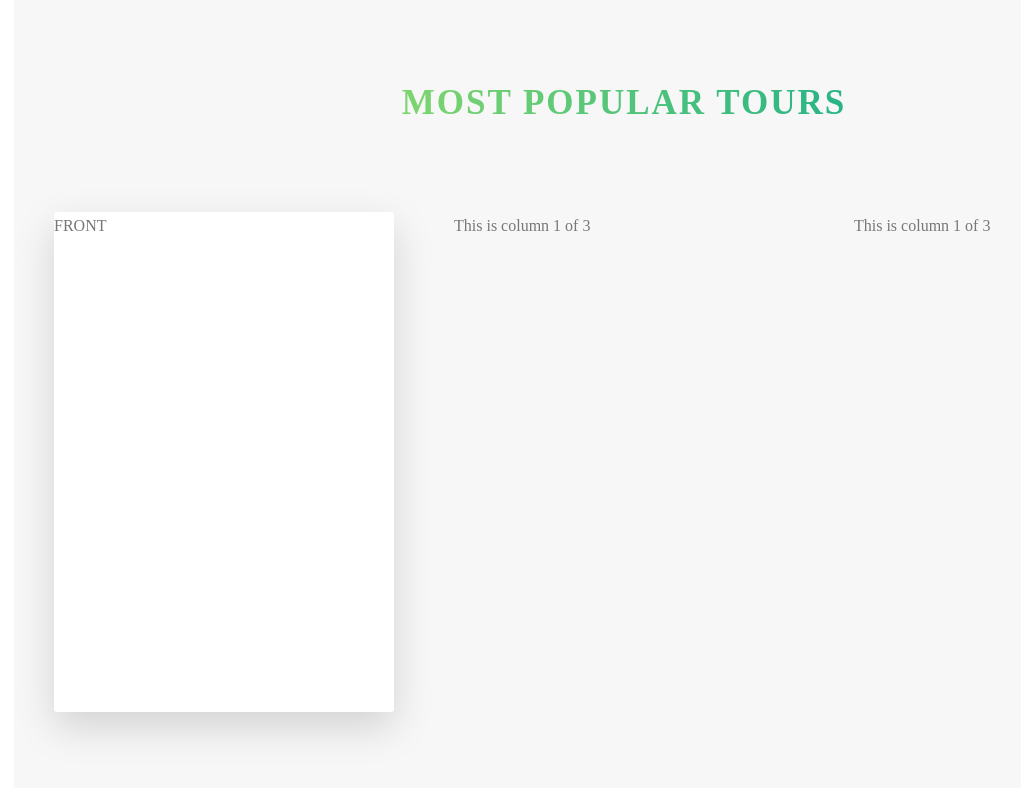
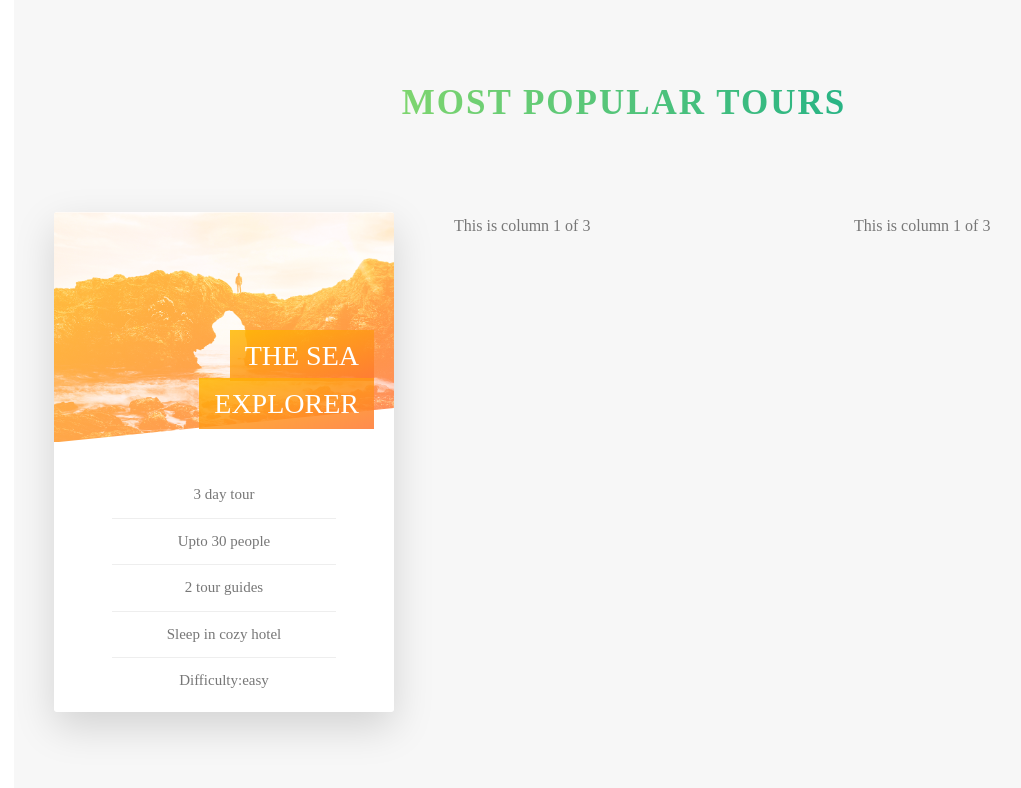
Before and after one commit to guneetnagia/TourPage, a website: page index.html in a window 1280 px wide. Shown: the part 2224-3012 px from the top of the page, without its empty margins (16-1037 px from the left). Drawn offline with Linux system fonts and the light colour scheme.

Commit message:
card front side

```diff
--- a/index.html
+++ b/index.html
@@ -116,12 +116,27 @@
                     Most popular tours
                 </h2>
             </div>
-
             <div class="row">
                 <div class="col-1-of-3">
                     <div class="card">
                         <div class="card__side card__side--front">
-                            FRONT
+                            <div class="card__picture card__picture-1">
+                                &nbsp;
+                            </div>
+                            <h4 class="card__heading">
+                                <span class="card__heading-span card__heading-span--1">
+                                    The sea explorer
+                                </span>
+                            </h4>
+                            <div class="card__details">
+                                <ul>
+                                    <li>3 day tour</li>
+                                    <li>Upto 30 people</li>
+                                    <li>2 tour guides</li>
+                                    <li>Sleep in cozy hotel</li>
+                                    <li>Difficulty:easy</li>
+                                </ul>
+                            </div>
                         </div>
                         <div class="card__side card__side--back card__side--back-1">
                             BACK
--- a/sass/abstracts/_variables.scss
+++ b/sass/abstracts/_variables.scss
@@ -8,7 +8,7 @@ $color-dark-grey : #777;
 $color-black : #000;
 
 $color-grey-light-1 : #f7f7f7;
-
+$color-grey-light-2 : #eee;
 $color-secondary-light: #ffb900;
 $color-secondary-dark: #ff7730;
 
--- a/sass/components/_card.scss
+++ b/sass/components/_card.scss
@@ -5,12 +5,13 @@
     //text-align: center;
     //padding: 2.5rem;
 
-    height: 50rem;
+    height: 52rem;
     position: relative;
     &__side {
         border-radius: 3px;
+        overflow: hidden;
         box-shadow: 0 1.5rem 4rem rgba($color-black,.15);
-        height: 50rem;
+        height: 52rem;
         transition: all .8s ease;
         position: absolute;
         top: 0;
@@ -29,10 +30,61 @@
     }
 
     &:hover &__side--front {
-        transform: rotateY(180deg);
+        transform: rotateY(-180deg);
 
     }
     &:hover &__side--back {
         transform: rotateY(0);
     }
+// Front side styling
+    &__picture {
+        background-size: cover;
+        height: 23rem;
+        background-blend-mode: screen;
+        -webkit-clip-path: polygon(0 0, 100% 0, 100% 85%, 0 100%);
+        clip-path: polygon(0 0, 100% 0, 100% 85%, 0 100%);
+        &-1 {
+            background-image: linear-gradient(to right bottom, $color-secondary-light, $color-secondary-dark),url('../img/nat-5.jpg');
+
+        }
+    }
+    &__heading {
+        font-size: 2.8rem;
+        font-weight: 300;
+        text-transform: uppercase;
+        color: $color-white;
+        text-align: right;
+        position: absolute;
+        top: 12rem;
+        right: 2rem;
+        width: 75%;
+    }
+
+    &__heading-span {
+        padding: 1rem 1.5rem;
+        box-decoration-break: clone;
+        &--1 {
+            background-image: linear-gradient(to right bottom,
+            rgba($color-secondary-light,.85),
+            rgba($color-secondary-dark,.85));
+        }
+    }
+
+    &__details {
+        padding: 3rem;
+        ul {
+            list-style: none;
+            width: 80%;
+            margin: 0 auto;  //center, box element inside box element
+            li {
+                text-align: center;
+                font-size: 1.5rem;
+                padding: 1rem;
+
+                &:not(:last-child){
+                    border-bottom: 1px solid $color-grey-light-2;
+                }
+            }
+        }
+    }
 }
--- a/sass/layout/_header.scss
+++ b/sass/layout/_header.scss
@@ -4,6 +4,7 @@
     rgba($color-primary-dark,0.8)),url('../img/hero.jpg');
     background-size: cover;
     background-position: top;
+    -webkit-clip-path: polygon(0% 0%,100% 0%,100% 75vh,0% 100%);
     clip-path: polygon(0% 0%,100% 0%,100% 75vh,0% 100%);
 
     &_logo-box {
```
Also changed, not shown: css/style.css.
